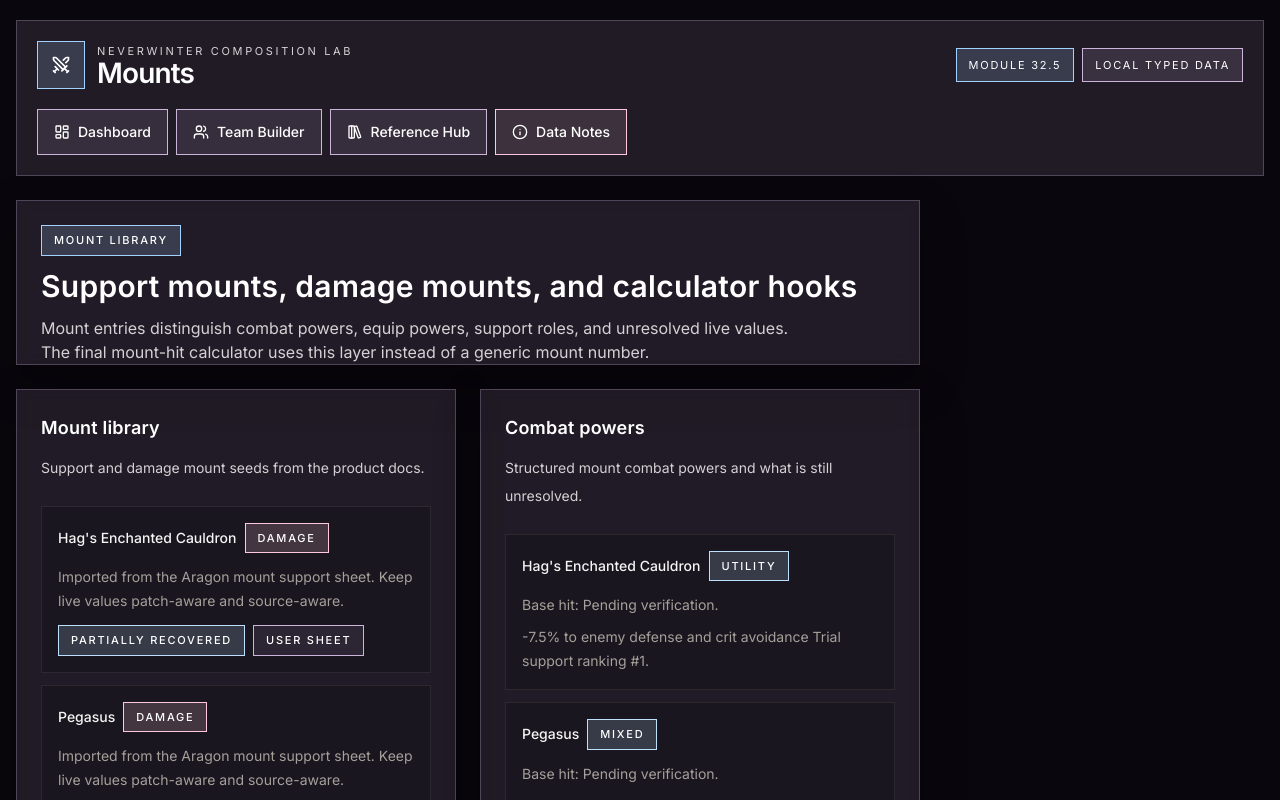
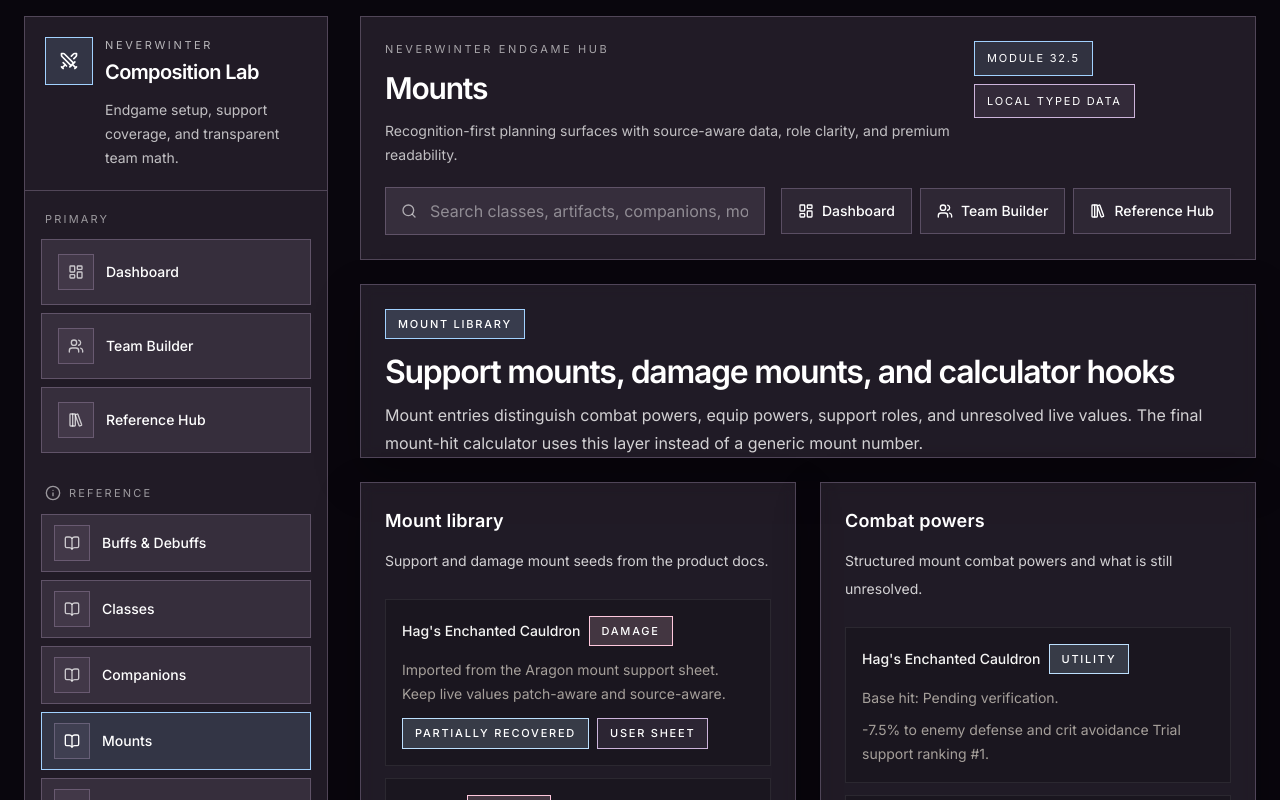
Before and after one commit to Nischhalsubba/neverwinter-composition-lab, a Next.js app: page /mounts in a window 1280 px wide. Shown: the top 800 px of the page. Built offline with nearby package versions, Linux system fonts and the light colour scheme.

Commit message:
feat: refactor app shell layout to align with frontend specifications and enhance navigation structure

```diff
--- a/components/content-page.tsx
+++ b/components/content-page.tsx
@@ -21,21 +21,23 @@
   metadata?: SourceMetadata;
 }) {
   return (
-    <div className="grid gap-6 xl:grid-cols-[minmax(0,1fr)_320px]">
+    <div className="grid gap-6 2xl:grid-cols-[minmax(0,1fr)_360px]">
       <div className="space-y-6">
         <Card>
-          <CardHeader>
+          <CardHeader className="space-y-4">
             <div className="flex flex-wrap items-center gap-3">
               <Badge variant="teal">{eyebrow}</Badge>
               {metadata ? <SourceBadge {...metadata} /> : null}
             </div>
-            <CardTitle className="text-3xl">{title}</CardTitle>
-            <CardDescription className="max-w-3xl text-base">{description}</CardDescription>
+            <div className="space-y-3">
+              <CardTitle className="text-[32px] leading-[1.05] tracking-[-0.04em]">{title}</CardTitle>
+              <CardDescription className="max-w-4xl text-base leading-7">{description}</CardDescription>
+            </div>
           </CardHeader>
         </Card>
         {children}
       </div>
-      {rightRail ? <div className="space-y-6">{rightRail}</div> : null}
+      {rightRail ? <aside className="space-y-6">{rightRail}</aside> : null}
     </div>
   );
 }
--- a/components/layout/app-shell.tsx
+++ b/components/layout/app-shell.tsx
@@ -1,81 +1,186 @@
 "use client";
 
+import type { ComponentType, ReactNode } from "react";
 import Link from "next/link";
 import { usePathname } from "next/navigation";
-import { Menu, Swords } from "lucide-react";
+import { Info, Search, Swords } from "lucide-react";
 
-import { appRoutes, utilityRoutes } from "@/config/navigation";
+import { appRoutes, referenceRoutes, utilityRoutes } from "@/config/navigation";
+import { Input } from "@/components/ui/input";
 import { titleCase } from "@/lib/utils";
 
-export function AppShell({ children }: { children: React.ReactNode }) {
+function RouteLink({
+  href,
+  label,
+  icon: Icon,
+  active,
+  compact = false,
+}: {
+  href: string;
+  label: string;
+  icon: ComponentType<{ className?: string }>;
+  active: boolean;
+  compact?: boolean;
+}) {
+  return (
+    <Link
+      href={href}
+      className={`group flex items-center gap-3 border transition ${
+        compact ? "px-3 py-2.5 text-sm" : "px-4 py-3.5 text-sm"
+      } ${
+        active
+          ? "border-[var(--sky-blue)] bg-[rgba(162,210,255,0.14)] text-white"
+          : "border-[var(--border)] bg-[var(--panel)] text-white/82 hover:border-[var(--pastel-petal)] hover:bg-[rgba(255,200,221,0.08)]"
+      }`}
+    >
+      <div className="flex h-9 w-9 shrink-0 items-center justify-center border border-[var(--border)] bg-[rgba(205,180,219,0.08)]">
+        <Icon className={`h-4 w-4 ${active ? "text-white" : "text-white/72"}`} />
+      </div>
+      <div className="min-w-0">
+        <p className="font-medium">{label}</p>
+      </div>
+    </Link>
+  );
+}
+
+export function AppShell({ children }: { children: ReactNode }) {
   const pathname = usePathname();
-  const currentRoute = appRoutes.find((route) => route.href === pathname);
+  const currentRoute =
+    [...appRoutes, ...referenceRoutes, ...utilityRoutes].find((route) => route.href === pathname);
   const pageTitle =
     currentRoute?.label ?? (pathname === "/" ? "Dashboard" : titleCase(pathname.replaceAll("/", " ")));
 
   return (
-    <div className="min-h-screen text-white">
-      <div className="mx-auto max-w-[1680px] px-4 py-5 min-[1900px]:px-6">
-        <header className="mb-6 border border-[var(--border)] bg-[var(--panel)] px-5 py-5">
-          <div className="flex flex-col gap-5">
-            <div className="flex flex-wrap items-center justify-between gap-4">
-              <div className="flex items-center gap-3">
-                <button
-                  type="button"
-                  className="inline-flex h-11 w-11 items-center justify-center border border-[var(--border)] bg-[rgba(205,180,219,0.16)] text-white lg:hidden"
-                  aria-label="Open navigation"
-                >
-                  <Menu className="h-5 w-5" />
-                </button>
-                <div className="flex items-center gap-3">
-                  <div className="flex h-12 w-12 items-center justify-center border border-[var(--sky-blue)] bg-[rgba(162,210,255,0.18)]">
+    <div className="min-h-screen bg-[var(--background)] text-white">
+      <div className="mx-auto grid min-h-screen max-w-[1680px] grid-cols-1 gap-6 px-4 py-4 lg:grid-cols-[304px_minmax(0,1fr)] lg:px-5 xl:gap-8 xl:px-6">
+        <aside className="hidden lg:flex lg:min-h-0 lg:flex-col lg:border lg:border-[var(--border)] lg:bg-[var(--panel)]">
+          <div className="border-b border-[var(--border)] px-5 py-5">
+            <div className="flex items-start gap-3">
+              <div className="flex h-12 w-12 shrink-0 items-center justify-center border border-[var(--sky-blue)] bg-[rgba(162,210,255,0.14)]">
                 <Swords className="h-5 w-5 text-white" />
               </div>
-                  <div>
-                    <p className="text-[11px] uppercase tracking-[0.24em] text-white/80">Neverwinter Composition Lab</p>
-                    <h1 className="text-[28px] font-semibold leading-none tracking-[-0.03em] text-white">{pageTitle}</h1>
+              <div className="min-w-0">
+                <p className="text-[11px] uppercase tracking-[0.24em] text-white/68">Neverwinter</p>
+                <h1 className="mt-1 text-xl font-semibold tracking-[-0.03em] text-white">
+                  Composition Lab
+                </h1>
+                <p className="mt-3 text-sm leading-6 text-white/72">
+                  Endgame setup, support coverage, and transparent team math.
+                </p>
               </div>
             </div>
           </div>
-              <div className="flex flex-wrap items-center gap-2 text-[11px] uppercase tracking-[0.16em] text-white">
-                <span className="border border-[var(--sky-blue)] bg-[rgba(162,210,255,0.18)] px-3 py-2">Module 32.5</span>
-                <span className="border border-[var(--thistle)] bg-[rgba(205,180,219,0.14)] px-3 py-2">Local typed data</span>
+
+          <div className="flex-1 space-y-8 overflow-y-auto px-4 py-5">
+            <section className="space-y-3">
+              <p className="px-1 text-[11px] uppercase tracking-[0.2em] text-white/55">Primary</p>
+              <div className="space-y-2">
+                {appRoutes.map((route) => (
+                  <RouteLink
+                    key={route.href}
+                    href={route.href}
+                    label={route.label}
+                    icon={route.icon}
+                    active={pathname === route.href}
+                  />
+                ))}
+              </div>
+            </section>
+
+            <section className="space-y-3">
+              <div className="flex items-center gap-2 px-1">
+                <Info className="h-4 w-4 text-white/55" />
+                <p className="text-[11px] uppercase tracking-[0.2em] text-white/55">Reference</p>
+              </div>
+              <div className="space-y-2">
+                {referenceRoutes.map((route) => (
+                  <RouteLink
+                    key={route.href}
+                    href={route.href}
+                    label={route.label}
+                    icon={route.icon}
+                    active={pathname === route.href}
+                    compact
+                  />
+                ))}
+              </div>
+            </section>
+          </div>
+
+          <div className="border-t border-[var(--border)] px-4 py-4">
+            <div className="space-y-2">
+              {utilityRoutes.map((route) => (
+                <RouteLink
+                  key={route.href}
+                  href={route.href}
+                  label={route.label}
+                  icon={route.icon}
+                  active={pathname === route.href}
+                  compact
+                />
+              ))}
+            </div>
+          </div>
+        </aside>
+
+        <div className="min-w-0 space-y-6">
+          <header className="border border-[var(--border)] bg-[var(--panel)]">
+            <div className="flex flex-col gap-5 px-5 py-5 xl:px-6 xl:py-6">
+              <div className="flex flex-col gap-4 xl:flex-row xl:items-start xl:justify-between">
+                <div className="space-y-2">
+                  <p className="text-[11px] uppercase tracking-[0.24em] text-white/60">
+                    Neverwinter Endgame Hub
+                  </p>
+                  <h2 className="text-[30px] font-semibold tracking-[-0.04em] text-white">
+                    {pageTitle}
+                  </h2>
+                  <p className="max-w-3xl text-sm leading-6 text-white/72">
+                    Recognition-first planning surfaces with source-aware data, role clarity, and premium readability.
+                  </p>
+                </div>
+
+                <div className="flex flex-wrap items-center gap-2 text-[11px] uppercase tracking-[0.16em]">
+                  <span className="border border-[var(--sky-blue)] bg-[rgba(162,210,255,0.12)] px-3 py-2 text-white">
+                    Module 32.5
+                  </span>
+                  <span className="border border-[var(--thistle)] bg-[rgba(205,180,219,0.1)] px-3 py-2 text-white">
+                    Local typed data
+                  </span>
                 </div>
               </div>
 
+              <div className="grid gap-4 xl:grid-cols-[minmax(0,1fr)_auto] xl:items-center">
+                <div className="relative max-w-2xl">
+                  <Search className="pointer-events-none absolute left-4 top-1/2 h-4 w-4 -translate-y-1/2 text-white/60" />
+                  <Input
+                    aria-label="Global search"
+                    placeholder="Search classes, artifacts, companions, mounts, patches..."
+                    className="pl-11"
+                  />
+                </div>
+
                 <nav className="flex flex-wrap gap-2">
-              {appRoutes.map((route) => {
-                const isActive = pathname === route.href;
-                return (
+                  {appRoutes.map((route) => (
                     <Link
                       key={route.href}
                       href={route.href}
                       className={`inline-flex items-center gap-2 border px-4 py-3 text-sm font-medium transition ${
-                      isActive
-                        ? "border-[var(--sky-blue)] bg-[rgba(162,210,255,0.18)] text-white"
-                        : "border-[var(--thistle)] bg-[rgba(205,180,219,0.12)] text-white hover:border-[var(--pastel-petal)] hover:bg-[rgba(255,200,221,0.16)]"
+                        pathname === route.href
+                          ? "border-[var(--sky-blue)] bg-[rgba(162,210,255,0.14)] text-white"
+                          : "border-[var(--border)] bg-[rgba(205,180,219,0.08)] text-white/80 hover:border-[var(--pastel-petal)] hover:bg-[rgba(255,200,221,0.08)]"
                       }`}
                     >
                       <route.icon className="h-4 w-4" />
-                    <span>{route.label}</span>
-                  </Link>
-                );
-              })}
-              {utilityRoutes.map((route) => (
-                <Link
-                  key={route.href}
-                  href={route.href}
-                  className="inline-flex items-center gap-2 border border-[var(--pastel-petal)] bg-[rgba(255,200,221,0.12)] px-4 py-3 text-sm font-medium text-white transition hover:bg-[rgba(255,200,221,0.18)]"
-                >
-                  <route.icon className="h-4 w-4" />
-                  <span>{route.label}</span>
+                      {route.label}
                     </Link>
                   ))}
                 </nav>
               </div>
+            </div>
           </header>
 
-        <div className="min-w-0">{children}</div>
+          <main className="min-w-0">{children}</main>
+        </div>
       </div>
     </div>
   );
```
Also changed, not shown: 1 other file (tests, documents, lock files or other folders). Lines whose indentation alone changed are shown as unchanged.
